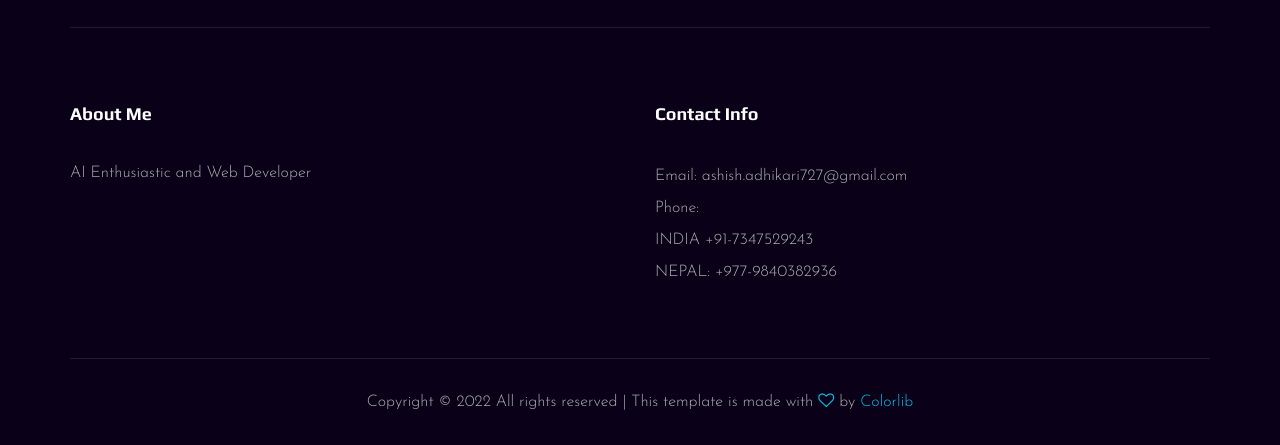
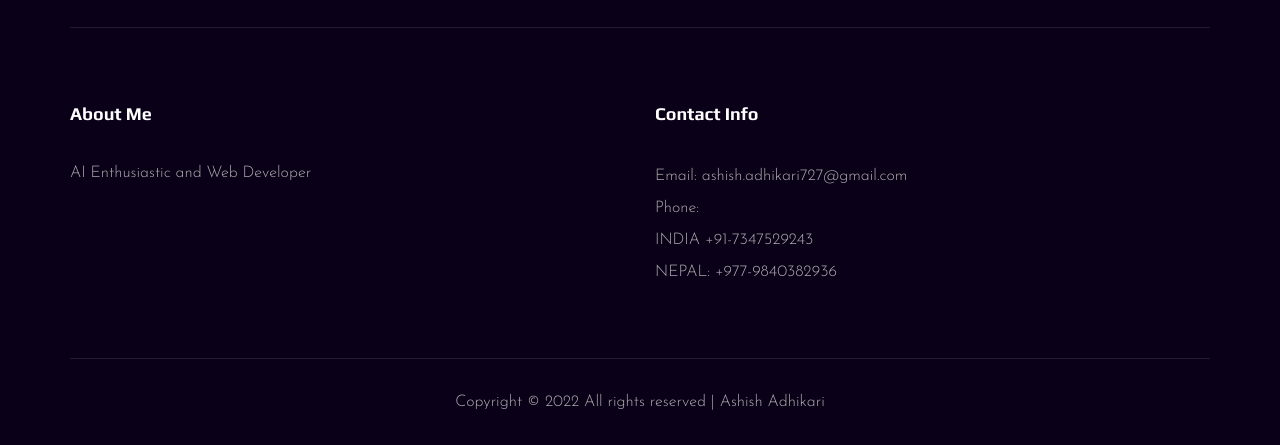
Before and after one commit to ashish807/Ashish-Portfolio, a plain HTML site: page index.html in a window 1280 px wide. Shown: the part 4398-4843 px from the top of the page. Drawn offline with Linux system fonts and the light colour scheme.

Commit message:
copyRight

```diff
--- a/index.html
+++ b/index.html
@@ -598,8 +598,7 @@
                             <script>
                                 document.write(new Date().getFullYear());
                             </script>
-                            All rights reserved | This template is made with <i class="fa fa-heart-o"
-                                aria-hidden="true"></i> by <a href="https://colorlib.com" target="_blank">Colorlib</a>
+                            All rights reserved | Ashish Adhikari
                         </p>
                         <!-- Link back to Colorlib can't be removed. Template is licensed under CC BY 3.0. -->
                     </div>
```
